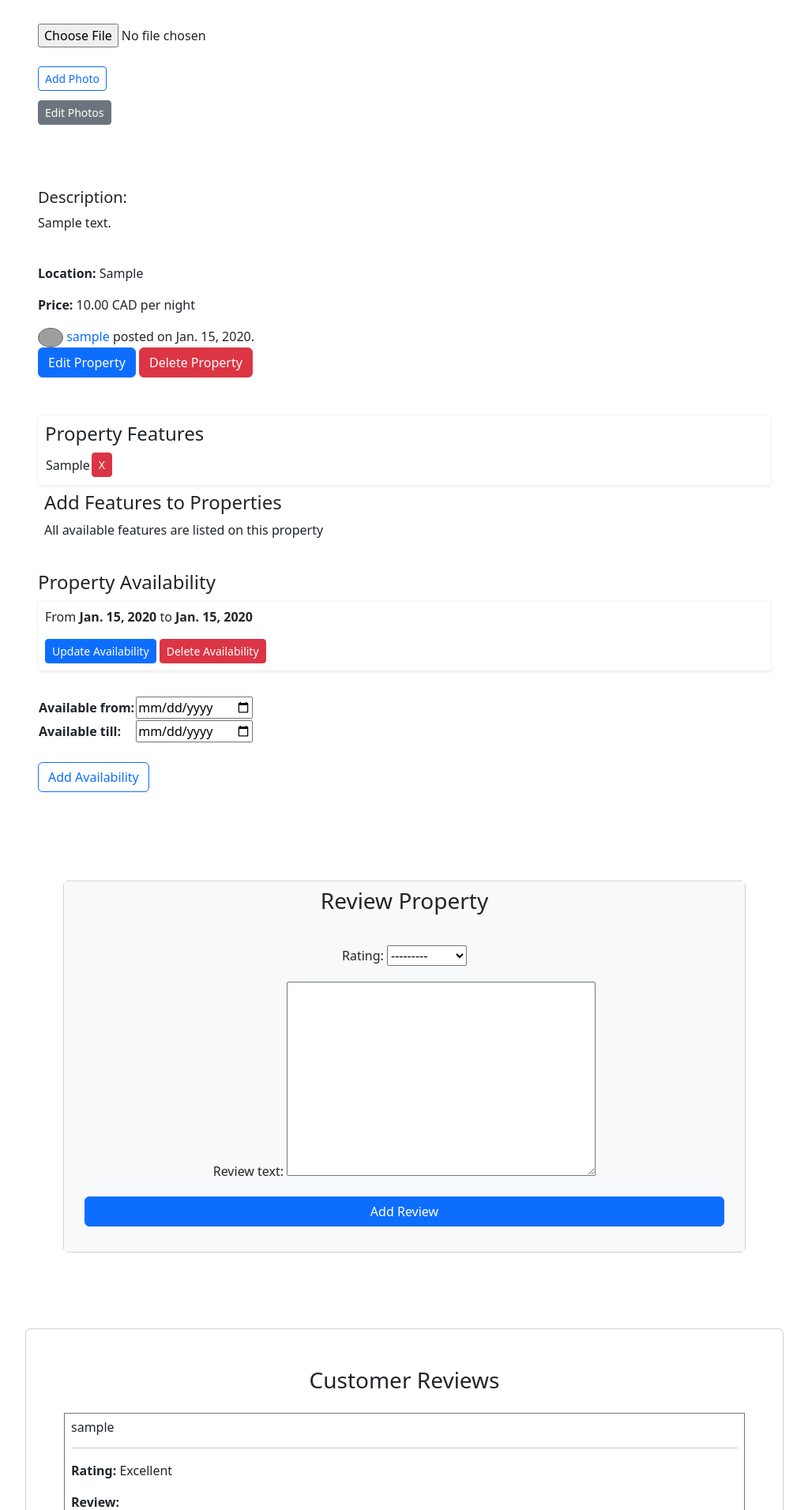
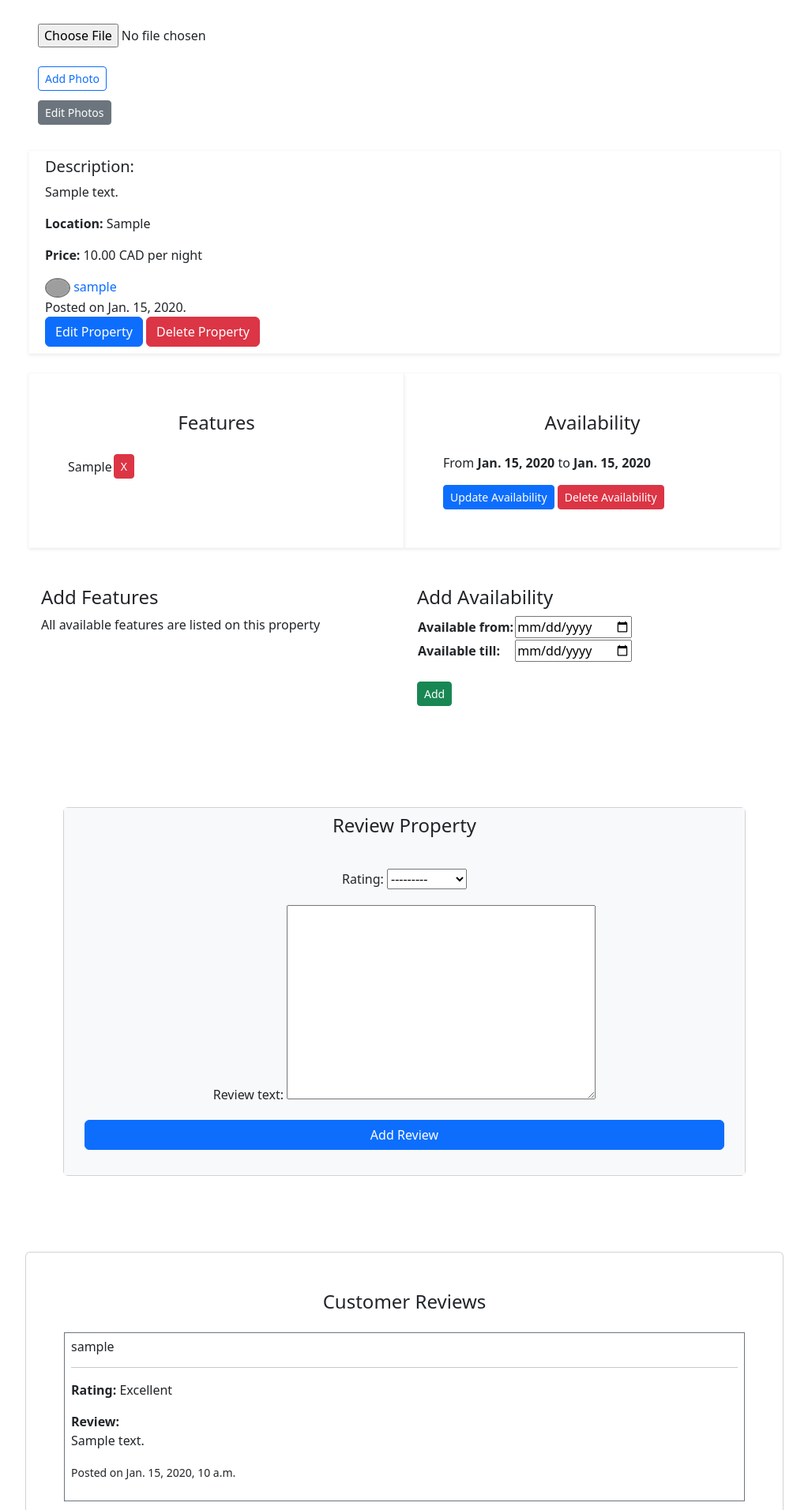
Before and after one commit to Tosin0814/Nomadic, a Django app: page /property/1/ in a window 1280 px wide. Shown: the part 751-2663 px from the top of the page at 79% size, without its empty margins (128-1151 px from the left). Run offline with Django 4.2, Linux system fonts and the light colour scheme; a user stored in the database is signed in; tables that the repository leaves empty hold one stand-in row (values such as "Sample post"); grey boxes marked "Sample" are stand-in pictures; grey boxes are pictures that could not be loaded.

Commit message:
Style property detail page

```diff
--- a/main_app/templates/property/detail.html
+++ b/main_app/templates/property/detail.html
@@ -63,28 +63,29 @@
             <a class="text-decoration-none" href="{% url 'delete_photo_page' property.id %}"><button class="btn btn-sm btn-secondary">Edit Photos</button></a>
         </div>
     </div>
-    <br>
-    <br>
     {% endif %}
     <div class="p-3">
+        <div class="row border border-light shadow-sm p-2">
             <div>
-            <div><h5> Description: </h5><p>{{property.description}}</p></div>
-            <br>
+                <div><h5> Description: </h5><p class="ml-2">{{property.description}}</p></div>
                 <p><strong>Location: </strong>{{property.location}}</p>
                 <p><strong>Price: </strong>{{property.price|floatformat:2}} CAD per night</p>
             </div>
             <a class="text-decoration-none" href="{% url 'host_profile_view' property.id %}"><img class="small-profile-pic" src="{{property.user.profilepicture_set.first.url}}"> {{property.user.username}}</a>
-        <span>posted on {{property.date_listed}}.</span>
+            <span>Posted on {{property.date_listed}}.</span>
             {% if property.user == request.user %}
             <div class="">
                 <a class="text-decoration-none" href="{% url 'property_update' property.id %}"><button class="btn btn-primary">Edit Property</button></a>
                 <a class="text-decoration-none" href="{% url 'property_delete' property.id %}"><button class="btn btn-danger">Delete Property</button></a>
             </div>
-        <br><br>
             {% endif %}
-        <div class="border border-light shadow-sm p-2">
-            <h4>Property Features</h4>
-            <table>
+        </div>
+        <br>
+        <div class="row">
+            <div class="border border-light shadow-sm p-5 col">
+                <h4  class="text-center">Features</h4>
+                <br>
+                <table class="">
                     {% for property_feature in property.property_features.all %}
                         <tr>
                             <td>
@@ -106,9 +107,26 @@
                     {% endfor %}
                 </table>
             </div>
+            <div class="col border border-light shadow-sm p-5">
+                <h4 class="text-center">Availability</h4>
+                <br>
+                {% for availability in property.availability_set.all %}
+                <div class="">
+                    <p>From <strong>{{availability.from_date}}</strong> to <strong>{{availability.till_date}}</strong></p>
                     {% if property.user == request.user %}
-        <div class="p-2">
-            <h4>Add Features to Properties</h4>
+                    <a href="{% url 'update_availability' property.id availability.id %}"><button class="btn btn-sm btn-primary">Update Availability</button></a>
+                    <a href="{% url 'delete_availability' property.id availability.id %}"><button class="btn btn-sm btn-danger">Delete Availability</button></a>
+                    {% endif %}
+                </div>
+                {% endfor %}
+            </div>
+        </div>
+    </div>
+
+    <div class="p-3 row">
+        <div class="p-3 col">
+            {% if property.user == request.user %}
+                <h4>Add Features</h4>
                 <table>
                     {% for property_feature in features_property_doesnt_have.all %}
                         <tr>
@@ -126,33 +144,21 @@
                         <div>All available features are listed on this property</div>
                     {% endfor %}
                 </table>
-        </div>
             {% endif %}
         </div>
-
-    <!-- Availability -->
-    <div class="p-3">
-        <h4>Property Availability</h4>
-        {% for availability in property.availability_set.all %}
-        <div class="mb-2 border border-light shadow-sm p-2">
-            <p>From <strong>{{availability.from_date}}</strong> to <strong>{{availability.till_date}}</strong></p>
+        <div class="p-3 col">
             {% if property.user == request.user %}
-            <a href="{% url 'update_availability' property.id availability.id %}"><button class="btn btn-sm btn-primary">Update Availability</button></a>
-            <a href="{% url 'delete_availability' property.id availability.id %}"><button class="btn btn-sm btn-danger">Delete Availability</button></a>
-            {% endif %}
-        </div>
-        {% endfor %}
-        {% if property.user == request.user %}
-        <br>
             <div>
+                <h4>Add Availability</h4>
                 <form action="{% url 'add_availability' property.id %}" method="post">
                     {% csrf_token %}
                     <table>{{availability_form.as_table}}</table>
                     <br>
-                <input type="submit" class="btn btn-outline-primary" value="Add Availability">
+                    <input type="submit" class="btn btn-sm btn-success" value="Add">
                 </form>
             </div>
             {% endif %}
+        </div>
     </div>
     <br>
     <br>
@@ -161,7 +167,7 @@
     <div class="p-5 border-light container justify-content-center">
         <div class=" w-70 card row justify-content-center mx-auto">
             <div class="col bg-light">
-                <h3 class="text-center mt-2">Review Property</h3>
+                <h4 class="text-center mt-2">Review Property</h4>
                 <br>
                 <div class="p-3 text-center">
                     <form id="add-review-form" class="row g-1" action="{% url 'review_property' property.id %}" method="post">
@@ -177,7 +183,7 @@
     <br>
     <br>
     <div class="card col customer-reviews p-5">
-        <h3 class="text-center">Customer Reviews</h3>
+        <h4 class="text-center">Customer Reviews</h4>
         <br>
         {% for review in property.review_set.all %}
             <div class="border border-secondary p-2 mb-2 review">
@@ -189,7 +195,7 @@
             </div>
             <br>
         {% empty %}
-            <div class="card-panel teal-text center-align">No Reviews</div>
+            <div class="card-panel center-align">No Reviews</div>
         {% endfor %}
     </div>
 </div>
--- a/main_app/views.py
+++ b/main_app/views.py
@@ -63,7 +63,6 @@ class PropertyList(ListView):
 @login_required
 def property_detail(request, property_id):
   user_like = Like.objects.filter(property=property_id, user=request.user)
-  print(f"User Like: {user_like}")
   property = Property.objects.get(id=property_id)
   property_review_form = PropertyReviewForm
   features_property_doesnt_have = PropertyFeature.objects.exclude(id__in = property.property_features.all().values_list('id'))
```
Lines whose indentation alone changed are shown as unchanged.
